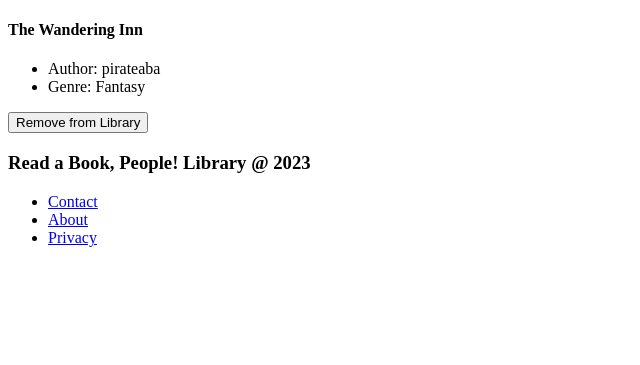
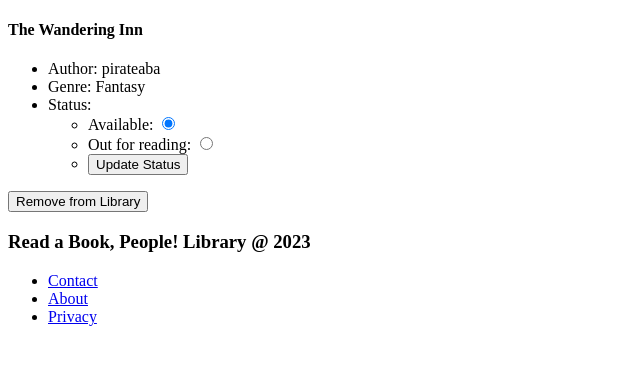
Before and after one commit to GPSPic/CodeClan_homework, a Flask app: page /books/1 in a window 1280 px wide. Shown: the part 134-499 px from the top of the page, without its empty margins (0-640 px from the left). Run offline with Flask 2, Linux system fonts and the light colour scheme.

Commit message:
add commented out attempts for radio check in/out

```diff
--- a/week_03/day_5/book_hw/templates/books/show.html
+++ b/week_03/day_5/book_hw/templates/books/show.html
@@ -5,7 +5,23 @@
     <ul>
         <li>Author: {{ book.author }}</li>
         <li>Genre: {{ book.genre }}</li>
-
+        <li>Status:
+            <form action="/books/{{id}}/availability" method="post">
+                <ul>
+                    <li>
+                        <label for="check-out-book">Available: </label>
+                        <input type="radio" id="check-out-box" name="availability" value="check-in" checked>
+                    </li>
+                    <li>
+                        <label for="check-in-book">Out for reading: </label>
+                        <input type="radio" id="check-in-box" name="availability" value="check-out">
+                    </li>
+                    <li>
+                        <input type="submit" value="Update Status">
+                    </li>
+                </ul>
+            </form>
+        </li>
     </ul>
     <form action="/books/{{id}}/delete" method="post">
         <input type="submit" value="Remove from Library" id="remove-from-library"/>
```
Also changed, not shown: week_03/day_5/book_hw/controllers/controller.py (+11 -0 lines).
